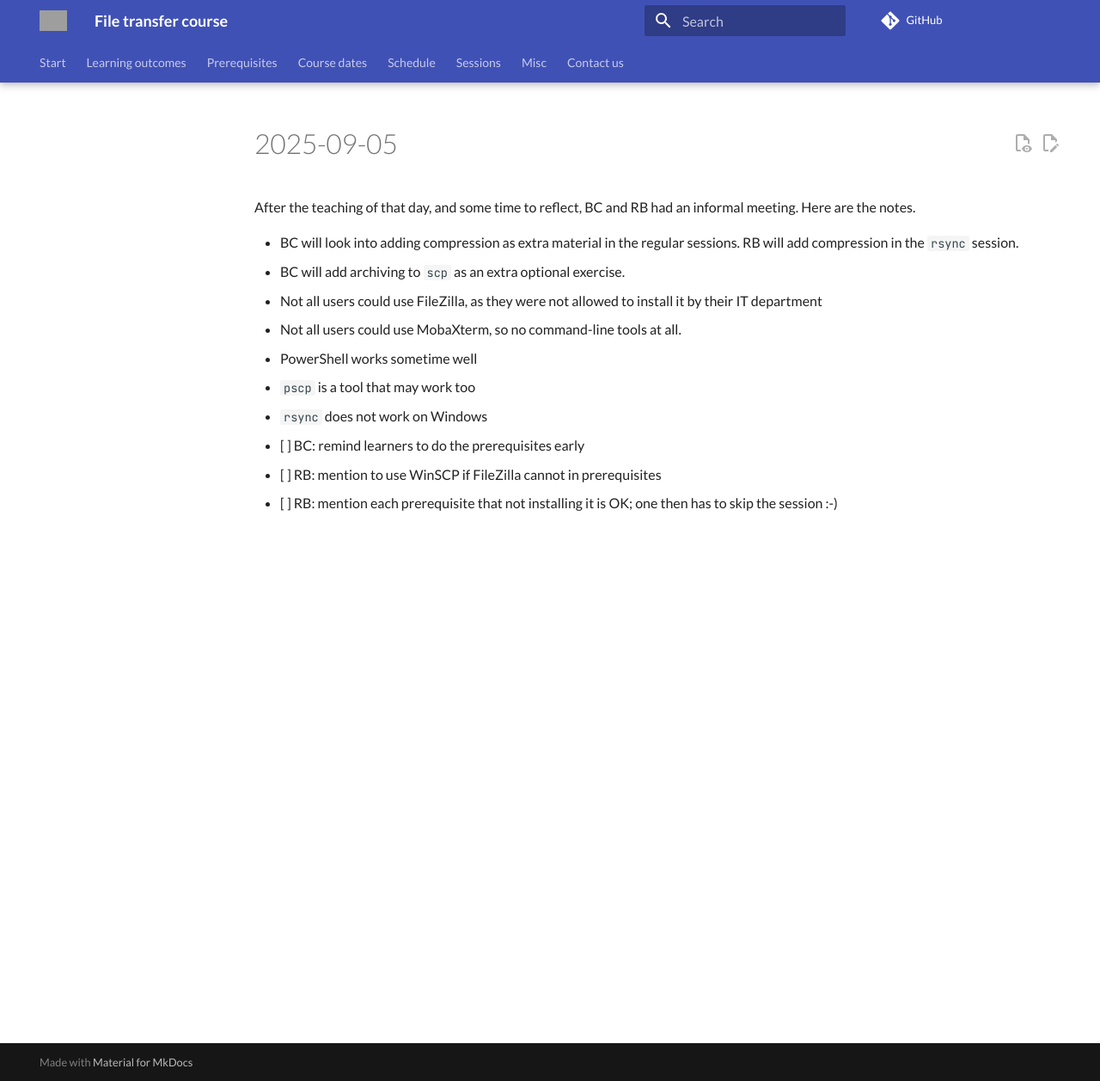
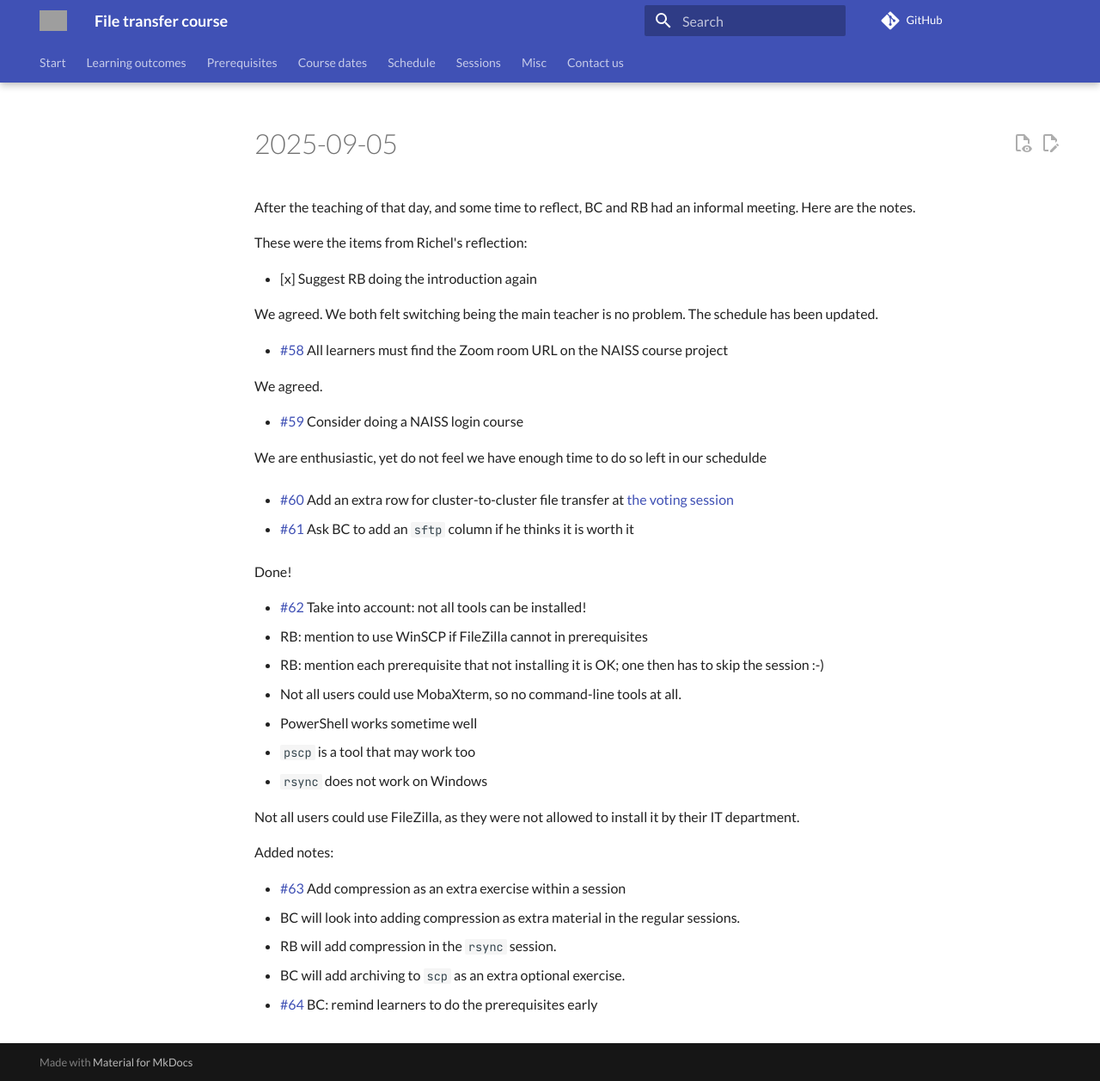
Before and after one commit to UPPMAX/naiss_file_transfer_course, an MkDocs documentation site: the page built from docs/meeting_notes/20250905.md, in a window 1280 px wide and 1257 px high. Shown: the whole window at 86% size. Built offline with MkDocs 1.6.1 and Material for MkDocs 9.7.7, drawn with Linux system fonts in a browser that asks for light colours; comment, search, counter and statistics services are not loaded; grey boxes are pictures that could not be loaded.

Commit message:
Process meeting notes, fix #57

```diff
--- a/docs/meeting_notes/20250905.md
+++ b/docs/meeting_notes/20250905.md
@@ -3,22 +3,55 @@
 After the teaching of that day, and some time to reflect,
 BC and RB had an informal meeting. Here are the notes.
 
-- BC will look into adding compression as
-  extra material in the regular sessions.
-  RB will add compression in the `rsync`
-  session.
-- BC will add archiving to `scp` as
-  an extra optional exercise.
+These were the items from Richel's reflection:
 
-- Not all users could use FileZilla, as they were not allowed to install it
-  by their IT department
+- [x] Suggest RB doing the introduction again
 
-- Not all users could use MobaXterm, so no command-line tools at all.
-- PowerShell works sometime well
-- `pscp` is a tool that may work too
-- `rsync` does not work on Windows
+We agreed. We both felt switching being the main teacher is no problem.
+The schedule has been updated.
 
-- [ ] BC: remind learners to do the prerequisites early
-- [ ] RB: mention to use WinSCP if FileZilla cannot in prerequisites
-- [ ] RB: mention each prerequisite that not installing it is OK;
-  one then has to skip the session :-)
+- [#58](https://github.com/UPPMAX/naiss_file_transfer_course/issues/58) All learners must find the Zoom room URL on the NAISS course project
+
+We agreed.
+
+- [#59](https://github.com/UPPMAX/naiss_file_transfer_course/issues/59)
+  Consider doing a NAISS login course
+
+We are enthusiastic, yet do not feel we have enough time to do so
+left in our schedulde
+
+- [#60](https://github.com/UPPMAX/naiss_file_transfer_course/issues/60)
+  Add an extra row for cluster-to-cluster file transfer at
+  [the voting session](https://uppmax.github.io/naiss_file_transfer_course/sessions/vote/)
+
+- [#61](https://github.com/UPPMAX/naiss_file_transfer_course/issues/61) Ask BC to add an `sftp` column if he thinks it is worth it
+
+Done!
+
+- [#62](https://github.com/UPPMAX/naiss_file_transfer_course/issues/62)
+  Take into account: not all tools can be installed!
+  - RB: mention to use WinSCP if FileZilla cannot in prerequisites
+  - RB: mention each prerequisite that not installing it is OK;
+    one then has to skip the session :-)
+  - Not all users could use MobaXterm, so no command-line tools at all.
+  - PowerShell works sometime well
+  - `pscp` is a tool that may work too
+  - `rsync` does not work on Windows
+
+Not all users could use FileZilla, as they were not allowed to install it
+by their IT department.
+
+Added notes:
+
+- [#63](https://github.com/UPPMAX/naiss_file_transfer_course/issues/63)
+  Add compression as an extra exercise within a session
+  - BC will look into adding compression as
+    extra material in the regular sessions.
+  - RB will add compression in the `rsync`
+    session.
+  - BC will add archiving to `scp` as
+    an extra optional exercise.
+
+
+- [#64](https://github.com/UPPMAX/naiss_file_transfer_course/issues/64)
+  BC: remind learners to do the prerequisites early
```
Also changed, not shown: docs/schedule.md (+1 -1 lines), docs/sessions/vote.md (+1 -0 lines).
